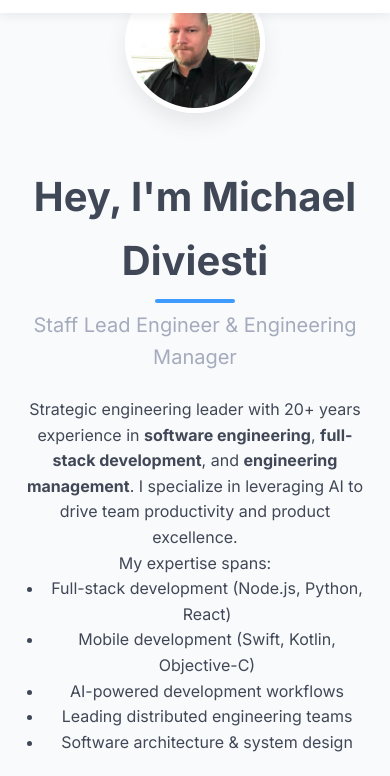
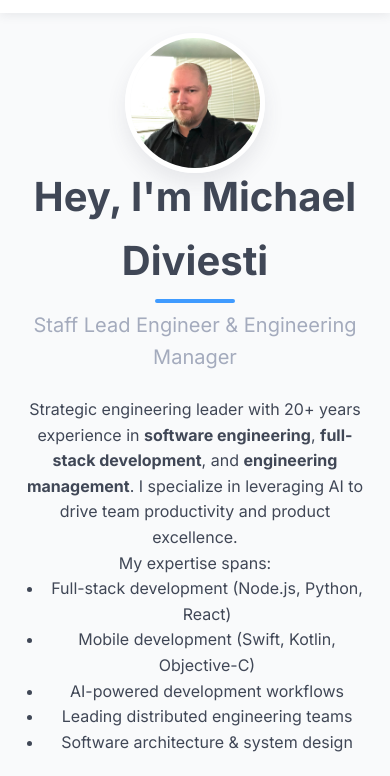
Before and after one commit to mdiviesti/mdiviesti, a plain HTML site: page index.html in a window 390 px wide. Shown: the part 59-835 px from the top of the page. Drawn offline with Linux system fonts and the light colour scheme.

Commit message:
Hero image wasn't spaced well on mobile

```diff
--- a/index.html
+++ b/index.html
@@ -363,7 +363,7 @@
                 position: absolute;
                 width: 140px;
                 left: 50%;
-                top: -160px; /* Position it above the hero content */
+                top: -100px; /* Position it above the hero content */
                 transform: translateX(-50%);
                 float: none;
                 margin-right: 0;
```
